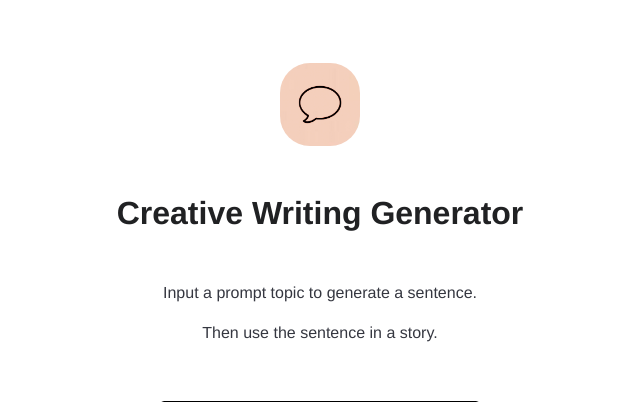
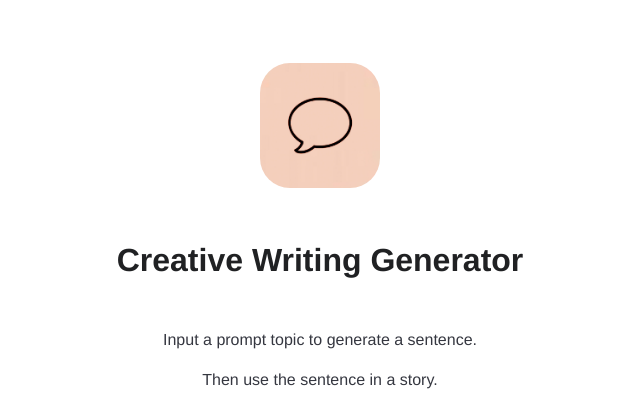
Before and after one commit to lulu-wang/Creative-Writing-AI-Webapp, a Flask app: page / in a window 1280 px wide. Shown: the top 402 px of the page, without its empty margins (320-960 px from the left). Run offline with Flask 2, Linux system fonts and the light colour scheme; some web fonts are replaced.

```diff
--- a/static/main.css
+++ b/static/main.css
@@ -27,9 +27,9 @@ body {
   padding-top: 35px;
 }
 .icon {
-  width: 80px;
+  width: 120px;
   margin-top: 20px;
-  margin-bottom: 15px;
+  margin-bottom: 20px;
   border-radius: 30px;
 }
 .description {
```
